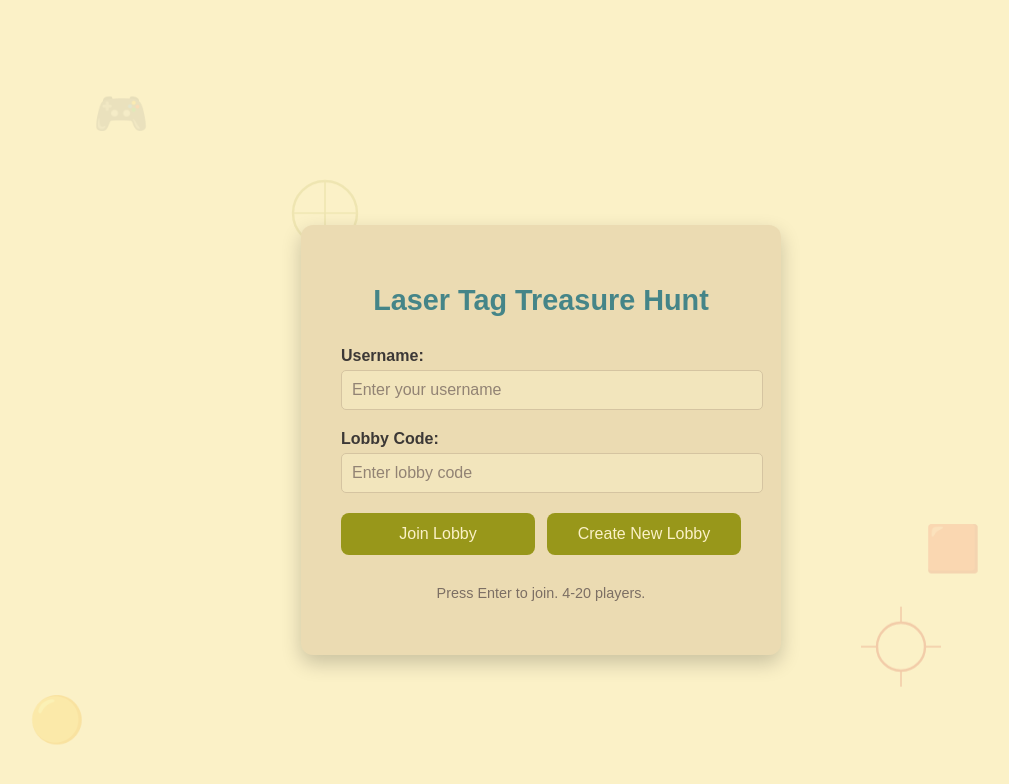
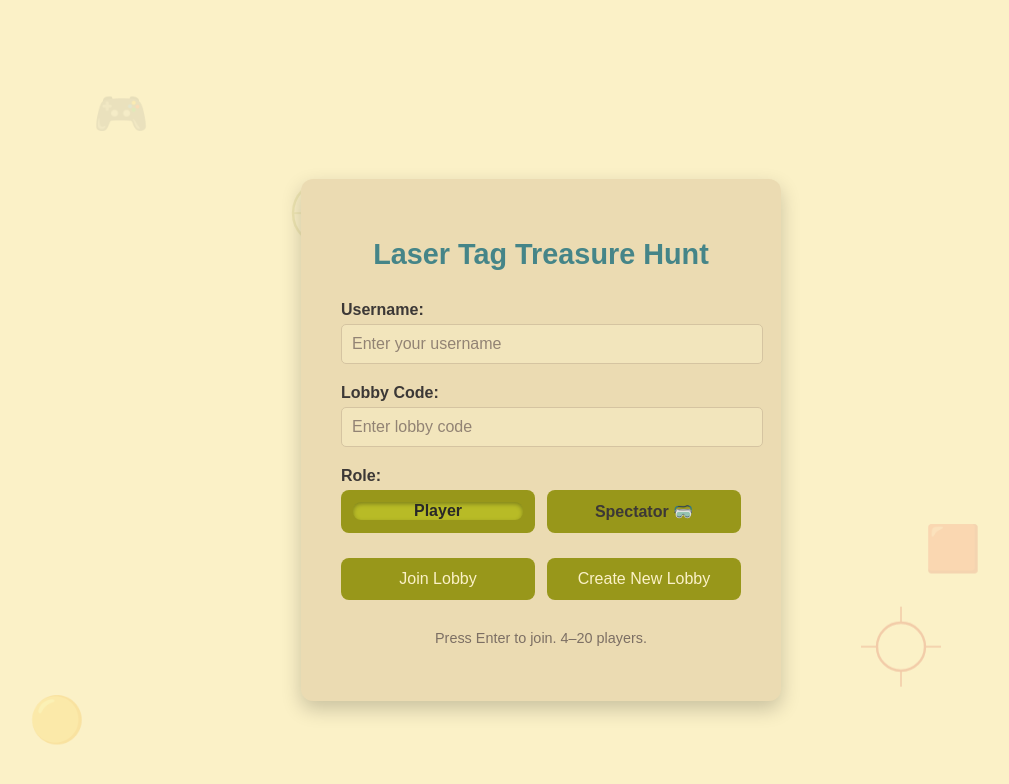
Before and after one commit to johnpeterprogramming/laser-tag, a React (Vite) app in the folder frontend/: page / in a window 1280 px wide. Shown: the top 784 px of the page, without its empty margins (99-1108 px from the left). Built offline with nearby package versions, Linux system fonts and the light colour scheme; no server answers.

Commit message:
Filter Spectator and Player on lobby page

```diff
--- a/frontend/src/views/StartPage.css
+++ b/frontend/src/views/StartPage.css
@@ -264,3 +264,58 @@
     height: 50px;
   }
 }
+
+.input-group > div {
+  display: flex;
+  gap: 12px;
+  justify-content: center;
+}
+
+.radio-option {
+  position: relative;
+  cursor: pointer;
+  flex: 1;
+  padding: 12px;
+  border: none;
+  border-radius: 8px;
+  background-color: #98971a;
+  color: #fbf1c7;
+  font-weight: 600;
+  font-size: 1em;
+  user-select: none;
+  display: flex;
+  align-items: center;
+  justify-content: center;
+  gap: 6px;
+  transition: background-color 0.3s ease,
+  box-shadow 0.3s ease, color 0.3s ease;
+  box-shadow: 0 0 0 transparent;
+}
+
+.radio-option input[type="radio"] {
+  position: absolute;
+  opacity: 0;
+  pointer-events: none;
+}
+
+.radio-option:hover {
+  background-color: #b8bb26;
+  box-shadow: 0 0 12px #b8bb26cc;
+}
+
+.radio-option input[type="radio"]:checked + .radio-label-text {
+  background-color: #b8bb26;
+  box-shadow: inset 0 2px 4px rgba(0, 0, 0, 0.3);
+  color: #282828;
+  font-weight: 700;
+  border-radius: 8px;
+}
+
+.radio-label-text {
+  pointer-events: none;
+  width: 100%;
+  display: flex;
+  justify-content: center;
+  align-items: center;
+  text-align: center;
+}
--- a/frontend/src/views/StartPage.tsx
+++ b/frontend/src/views/StartPage.tsx
@@ -1,15 +1,15 @@
 import React, { useState, useEffect } from 'react';
 import { useNavigate } from 'react-router-dom';
-import './StartPage.css'; // Create this file for basic styling
+import './StartPage.css';
 import socket from '../socket';
 import type { joinOrCreateLobbyResponse } from './types';
-
 
 function StartPage() {
   const [isConnected, setIsConnected] = useState(socket.connected);
   const navigate = useNavigate();
   const [username, setUsername] = useState<string>('');
   const [lobbyCode, setLobbyCode] = useState<string>('');
+  const [isSpectator, setIsSpectator] = useState<boolean>(false);
   const [errorMessage, setErrorMessage] = useState<string>('');
 
   useEffect(() => {
@@ -21,19 +21,29 @@ function StartPage() {
       setIsConnected(false);
     }
 
-    function onLobbyCreate(lobbyResponse : joinOrCreateLobbyResponse ) {
+    function onLobbyCreate(lobbyResponse: joinOrCreateLobbyResponse) {
       if (!lobbyResponse.success) {
         setErrorMessage(lobbyResponse.message);
       } else {
-        navigate(`/lobby`, { state: { username, lobby: lobbyResponse?.lobby } });
+        navigate(`/lobby`, {
+          state: {
+            username,
+            lobby: lobbyResponse.lobby,
+          },
+        });
       }
     }
 
-    function onLobbyJoin(lobbyResponse : joinOrCreateLobbyResponse ) {
+    function onLobbyJoin(lobbyResponse: joinOrCreateLobbyResponse) {
       if (!lobbyResponse.success) {
         setErrorMessage(lobbyResponse.message);
       } else {
-        navigate(`/lobby`, { state: { username, lobby: lobbyResponse?.lobby } });
+        navigate(`/lobby`, {
+          state: {
+            username,
+            lobby: lobbyResponse.lobby,
+          },
+        });
       }
     }
 
@@ -48,33 +58,37 @@ function StartPage() {
       socket.off('createLobbyResponse', onLobbyCreate);
       socket.off('joinLobbyResponse', onLobbyJoin);
     };
-  }, [navigate, username, lobbyCode]);
+  }, [navigate, username]);
 
   const handleJoinLobby = () => {
     if (!username || !lobbyCode) {
-      setErrorMessage("Username and Lobby Code are required to join.");
+      setErrorMessage('Username and Lobby Code are required to join.');
       return;
     }
 
     if (isConnected) {
-      socket.emit('joinLobby', ({ playerName: username.trim(), lobbyCode: lobbyCode.trim() }));
-      // TODO: add indication of loading
+      socket.emit('joinLobby', {
+        playerName: username.trim(),
+        lobbyCode: lobbyCode.trim(),
+        isSpectator,
+      });
     } else {
       setErrorMessage("Connection hasn't started.");
-      return;
     }
   };
 
-
   const handleCreateLobby = () => {
     if (!username.trim()) {
-      setErrorMessage("Username is required to create a lobby.");
+      setErrorMessage('Username is required to create a lobby.');
       return;
     }
 
     if (isConnected) {
-      socket.emit('createLobby', { playerName: username.trim(), lobbyCode: lobbyCode.trim() });
-      // TODO: add indication of loading
+      socket.emit('createLobby', {
+        playerName: username.trim(),
+        lobbyCode: lobbyCode.trim(),
+        isSpectator,
+      });
     } else {
       setErrorMessage("Connection hasn't started.");
     }
@@ -90,20 +104,16 @@ function StartPage() {
 
   return (
     <div className="start-page-container">
-      {/* 🎮 Floating Shapes */}
       <div className="floating-shapes">
         <div className="shape">🎮</div>
         <div className="shape">🟥</div>
         <div className="shape">🔺</div>
         <div className="shape">🟡</div>
-
-        {/* Gun Target SVGs */}
         <svg className="svg-target" viewBox="0 0 100 100" xmlns="http://www.w3.org/2000/svg">
           <circle cx="50" cy="50" r="40" stroke="#98971a" strokeWidth="3" fill="none" />
           <line x1="50" y1="10" x2="50" y2="90" stroke="#98971a" strokeWidth="2" />
           <line x1="10" y1="50" x2="90" y2="50" stroke="#98971a" strokeWidth="2" />
         </svg>
-
         <svg className="svg-target" viewBox="0 0 100 100" xmlns="http://www.w3.org/2000/svg">
           <circle cx="50" cy="50" r="30" stroke="#cc241d" strokeWidth="3" fill="none" />
           <line x1="50" y1="0" x2="50" y2="20" stroke="#cc241d" strokeWidth="2" />
@@ -113,15 +123,11 @@ function StartPage() {
         </svg>
       </div>
 
-      {/* 🔴 Laser bullets */}
       <div className="laser-container">
         <div className="laser left-to-right"></div>
         <div className="laser right-to-left"></div>
       </div>
 
-      {/* End test */}
-
-      {/* Main Content Box */}
       <div className="start-box">
         <h1 className="glow-text">Laser Tag Treasure Hunt</h1>
 
@@ -149,16 +155,45 @@ function StartPage() {
           />
         </div>
 
+      <div className="input-group">
+      <label>Role:</label>
+      <div>
+          <label className="radio-option">
+            <input
+              type="radio"
+              name="role"
+              value="player"
+              checked={!isSpectator}
+              onChange={() => setIsSpectator(false)}
+            />
+            <span className="radio-label-text">Player</span>
+          </label>
+          <label className="radio-option">
+            <input
+              type="radio"
+              name="role"
+              value="spectator"
+              checked={isSpectator}
+              onChange={() => setIsSpectator(true)}
+            />
+            <span className="radio-label-text">Spectator 🥽</span>
+          </label>
+        </div>
+      </div>
+
         {errorMessage && <p className="error-message">{errorMessage}</p>}
 
         <div className="button-group">
-          <button className="glow-btn" onClick={handleJoinLobby}>Join Lobby</button>
-          <button className="glow-btn" onClick={handleCreateLobby}>Create New Lobby</button>
+          <button className="glow-btn" onClick={handleJoinLobby}>
+            Join Lobby
+          </button>
+          <button className="glow-btn" onClick={handleCreateLobby}>
+            Create New Lobby
+          </button>
         </div>
 
-        <p className="note">Press Enter to join. 4-20 players.</p>
+        <p className="note">Press Enter to join. 4–20 players.</p>
       </div>
-
     </div>
   );
 }
--- a/frontend/src/views/types.ts
+++ b/frontend/src/views/types.ts
@@ -1,9 +1,11 @@
-export type Player = { id: string, name: string, isHost: boolean };
+export type Player = { id: string, name: string, isHost: boolean,  isSpectator: boolean;};
+
 export type Lobby = {
   code: string,
   players: Player[];
   state: 'waiting' | 'active' | 'ended';
 };
+
 export interface joinOrCreateLobbyResponse {
   success: boolean,
   message: string,
```
Also changed, not shown: frontend/src/views/LobbyPage.tsx (+35 -36 lines), 1 other file (tests, documents, lock files or other folders).
